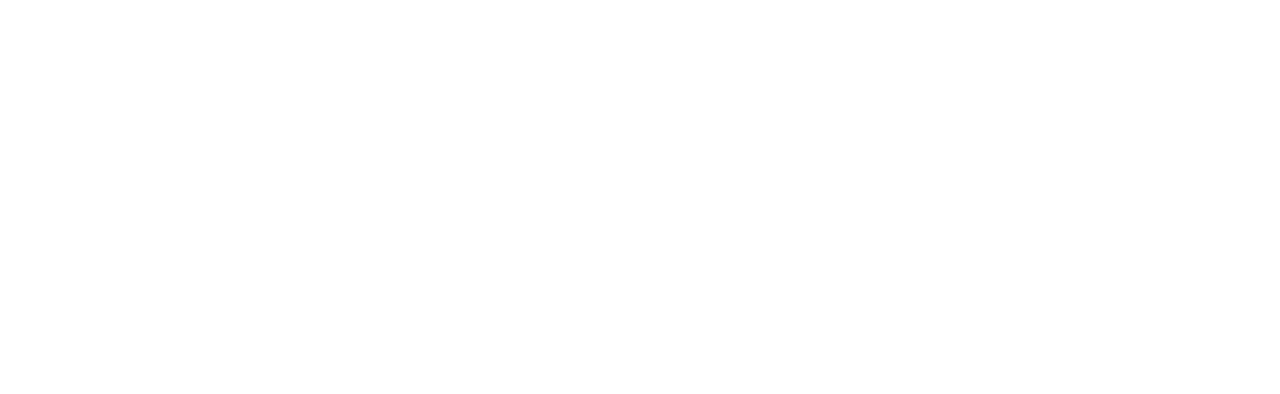
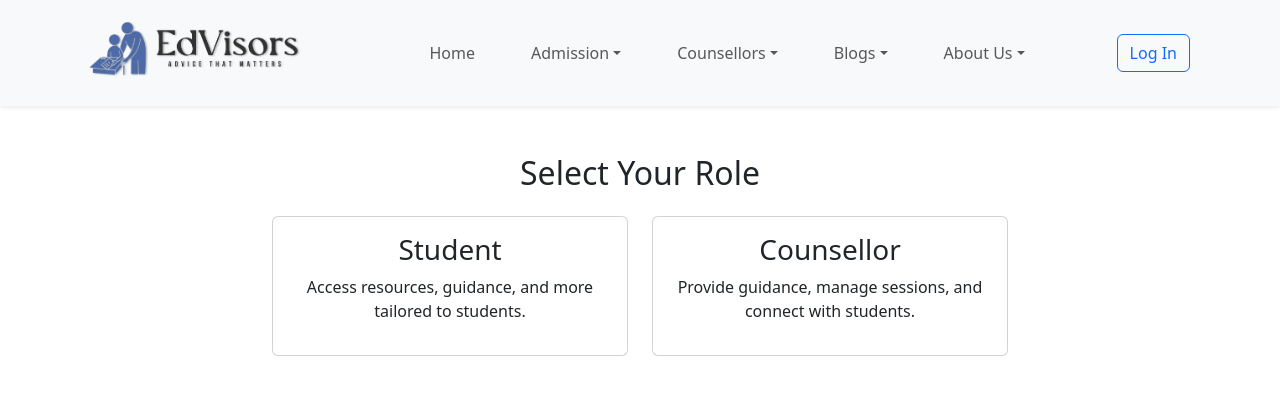
Before and after one commit to nishantshukla0808/EdVisors, a React (Vite) app: page /select-role in a window 1280 px wide. Before the commit this address had no page. Shown: the top 394 px of the page. Built offline with nearby package versions, Linux system fonts and the light colour scheme.

Commit message:
added dashboard

```diff
--- a/src/App.jsx
+++ b/src/App.jsx
@@ -1,3 +1,4 @@
+// App.jsx
 import './App.css';
 import { useEffect } from 'react';
 import AOS from 'aos';
@@ -6,6 +7,8 @@
 import Home from './Pages/Home';
 import { Auth0Provider } from "@auth0/auth0-react";
 import Navbar from './Components/Navbar';
+import { RoleProvider } from './context/RoleContext';
+import SelectRole from './Pages/SelectRole';
 
 const domain = "dev-dmgurz6ijryv8xgt.us.auth0.com";
 const clientId = "kqW4knSd8naEoFFG9UD5qRiOVVkiSyhU";
@@ -22,10 +25,13 @@
       clientId={clientId}
       authorizationParams={{ redirect_uri: window.location.origin }}
     >
-
-      <Routes>
-        <Route path="/" element={<Home />} />
-      </Routes>
+      <RoleProvider>
+        <Navbar />
+        <Routes>
+          <Route path="/select-role" element={<SelectRole />} />
+          <Route path="/" element={<Home />} />
+        </Routes>
+      </RoleProvider>
     </Auth0Provider>
   );
 }
--- a/src/Components/Banner.jsx
+++ b/src/Components/Banner.jsx
@@ -1,7 +1,7 @@
 import React from 'react';
-import scholarshipslide from '../assets/Scholarship.jpg'
-import hackthonslide from '../assets/Hackthon.jpg'
-import counsellorslide from '../assets/Counselling.png'
+import scholarshipslide from '../assets/Scholarship.jpg';
+import hackthonslide from '../assets/Hackthon.jpg';
+import counsellorslide from '../assets/Counselling.png';
 
 const Banner = () => {
   return (
@@ -35,10 +35,10 @@
         {/* Slide 1: Contact Your Counsellors */}
         <div className="carousel-item active">
           <img
-            src= {counsellorslide}
+            src={counsellorslide}
             className="d-block w-100"
             alt="Contact Your Counsellors"
-            style={{ height: '500px', objectFit: 'cover' }}
+            style={{ height: 'auto', maxHeight: '400px', objectFit: 'cover' }}
           />
           <div className="carousel-caption d-none d-md-block">
             <h5>Contact Your Counsellors</h5>
@@ -49,13 +49,13 @@
         {/* Slide 2: Apply for Hackathons */}
         <div className="carousel-item">
           <img
-            src= {hackthonslide}
+            src={hackthonslide}
             className="d-block w-100"
             alt="Apply for Hackathons"
-            style={{ height: '500px', objectFit: 'cover' }}
+            style={{ height: 'auto', maxHeight: '400px', objectFit: 'cover' }}
           />
           <div className="carousel-caption d-none d-md-block">
-            <h5 >Apply for Hackathons</h5>
+            <h5>Apply for Hackathons</h5>
             <p>Join competitive hackathons and showcase your skills on a global platform.</p>
           </div>
         </div>
@@ -63,14 +63,14 @@
         {/* Slide 3: Apply for Scholarships */}
         <div className="carousel-item">
           <img
-            src= {scholarshipslide}
+            src={scholarshipslide}
             className="d-block w-100"
             alt="Apply for Scholarships"
-            style={{ height: '500px', objectFit: 'cover' }}
+            style={{ height: 'auto', maxHeight: '400px', objectFit: 'cover' }}
           />
           <div className="carousel-caption d-none d-md-block">
-            <h5 class="text-dark">Apply for Scholarships</h5>
-            <p class="text-dark">Explore various scholarship opportunities to fund your education journey.</p>
+            <h5 className="text-dark">Apply for Scholarships</h5>
+            <p className="text-dark">Explore various scholarship opportunities to fund your education journey.</p>
           </div>
         </div>
       </div>
--- a/src/Components/Banner2.jsx
+++ b/src/Components/Banner2.jsx
@@ -48,8 +48,7 @@
             <div className="card-body d-flex flex-column justify-content-center align-items-center text-center">
               <h5 className="card-title fw-bold mb-3 text-primary">24/7 Support</h5>
               <p className="card-text">
-                Access round-the-clock support to answer your queries and keep you on track. Whether it's career advice,
-                application help, or just moral support, our team is here to help whenever you need it.
+              Get 24/7 support for all your needs. Whether you require career guidance, assistance with applications, or just a boost of encouragement, our team is always available to help you stay on track.
               </p>
             </div>
           </div>
--- a/src/Components/Footer.jsx
+++ b/src/Components/Footer.jsx
@@ -1,8 +1,8 @@
 import React from 'react';
 import PhoneInput from 'react-phone-input-2';
 import 'react-phone-input-2/lib/style.css';
-import logo from '../assets/eduvisors-logo.png'
-
+import logo from '../assets/eduvisors-logo.png';
+import teamLogo from '../assets/NaKsHtrA-logo.png';
 import { FaFacebook, FaTwitter, FaInstagram, FaLinkedin, FaPhone, FaEnvelope, FaMapMarkerAlt } from 'react-icons/fa';
 
 const Footer = () => {
@@ -10,22 +10,31 @@
     <footer className="bg-dark text-white pt-5 pb-4">
       <div className="container">
         <div className="row">
-          {/* Logo and About Us Section */}
+          {/* Logo, About Us, and Team Logo Section */}
           <div className="col-md-4 mb-4">
             <a href="/" className="text-decoration-none text-white d-flex align-items-center">
               <img
                 src={logo}
                 alt="EduVisors Logo"
-      style={{ width: '300px', height: '80px', marginRight: '10px', marginBottom: '20px'}}
+                style={{ width: '300px', height: '80px', marginRight: '10px', marginBottom: '20px' }}
               />
               <h4 className="mb-3"></h4>
-
             </a>
-            <p style={{textAlign: 'justify'}}>
+            <p style={{ textAlign: 'justify' }}>
               EduVisors is dedicated to helping students find their career paths with personalized guidance from
               experienced counsellors. We aim to provide actionable career insights, exclusive resources, and a network
               of professionals to guide you through every step of your journey.
             </p>
+
+            {/* Team Logo and Developed By Text */}
+            <div className="d-flex flex-column align-items-start mt-3">
+              <p className="mb-1">Developed by:</p>
+              <img
+                src={teamLogo} // Add your team logo path
+                alt="Team Logo"
+                style={{ width: '300px', height: '80px', marginBottom: '10px' }}
+              />
+            </div>
           </div>
 
           {/* Social Media and Contact Section */}
--- a/src/Components/Navbar.jsx
+++ b/src/Components/Navbar.jsx
@@ -1,9 +1,12 @@
+// Navbar.jsx
 import React from 'react';
 import { useAuth0 } from '@auth0/auth0-react';
 import logo from '../assets/eduvisors-logo.png';
+import { useRole } from '../context/RoleContext'; // Import useRole hook
 
 const Navbar = () => {
   const { loginWithRedirect, logout, isAuthenticated, user } = useAuth0();
+  const { role } = useRole(); // Get the current role from context
 
   return (
     <nav className="navbar navbar-expand-lg navbar-light bg-light shadow-sm">
@@ -13,7 +16,7 @@
           <img
             src={logo}
             alt="EduVisors"
-            style={{ height: '60px', marginRight: '10px' }}
+            style={{ height: '80px', marginRight: '10px' }}
           />
         </a>
 
@@ -117,6 +120,13 @@
             </li>
           </ul>
 
+          {/* Display Dashboard Button Based on Role */}
+          {role && (
+            <button className="btn btn-outline-secondary me-2">
+              {role === 'Student' ? 'Student Dashboard' : 'Counsellor Dashboard'}
+            </button>
+          )}
+
           {/* Auth Buttons */}
           <div className="d-flex">
             {!isAuthenticated ? (
--- a/src/Pages/Home.jsx
+++ b/src/Pages/Home.jsx
@@ -1,5 +1,5 @@
 import React from 'react';
-import Navbar from '../Components/Navbar';
+// import Navbar from '../Components/Navbar';
 import Banner from '../Components/Banner';
 import Banner2 from '../Components/Banner2';
 import Footer from '../Components/Footer';
@@ -9,7 +9,7 @@
 const Home = () => {
   return (
     <div>
-      <Navbar />
+
       <Banner />
       <Banner2 />
       <Footer />
--- /dev/null
+++ b/src/Pages/SelectRole.jsx
@@ -0,0 +1,44 @@
+// SelectRole.jsx
+import React from 'react';
+import { useNavigate } from 'react-router-dom';
+import { useRole } from '../context/RoleContext';
+
+const SelectRole = () => {
+  const { setRole } = useRole(); // Get the setRole function from context
+  const navigate = useNavigate();
+
+  const handleRoleSelection = (selectedRole) => {
+    setRole(selectedRole); // Set the selected role in context
+    navigate('/'); // Redirect to the home page
+  };
+
+  return (
+    <div className="container mt-5">
+      <h2 className="text-center mb-4">Select Your Role</h2>
+      <div className="row justify-content-center">
+        <div className="col-md-4">
+          <div
+            className="card p-3 text-center"
+            onClick={() => handleRoleSelection('Student')}
+            style={{ cursor: 'pointer' }}
+          >
+            <h3>Student</h3>
+            <p>Access resources, guidance, and more tailored to students.</p>
+          </div>
+        </div>
+        <div className="col-md-4">
+          <div
+            className="card p-3 text-center"
+            onClick={() => handleRoleSelection('Counsellor')}
+            style={{ cursor: 'pointer' }}
+          >
+            <h3>Counsellor</h3>
+            <p>Provide guidance, manage sessions, and connect with students.</p>
+          </div>
+        </div>
+      </div>
+    </div>
+  );
+};
+
+export default SelectRole;
--- /dev/null
+++ b/src/context/RoleContext.jsx
@@ -0,0 +1,19 @@
+// RoleContext.js
+import React, { createContext, useContext, useState } from 'react';
+
+// Create a Context for the role
+const RoleContext = createContext();
+
+// Custom hook to use the Role Context
+export const useRole = () => useContext(RoleContext);
+
+// Provider component
+export const RoleProvider = ({ children }) => {
+  const [role, setRole] = useState(null); // role can be 'student' or 'counsellor'
+
+  return (
+    <RoleContext.Provider value={{ role, setRole }}>
+      {children}
+    </RoleContext.Provider>
+  );
+};
```
Also changed, not shown: src/assets/NaKsHtrA-logo.png (added), src/assets/eduvisors-logo.png. Lines whose indentation alone changed are shown as unchanged.
